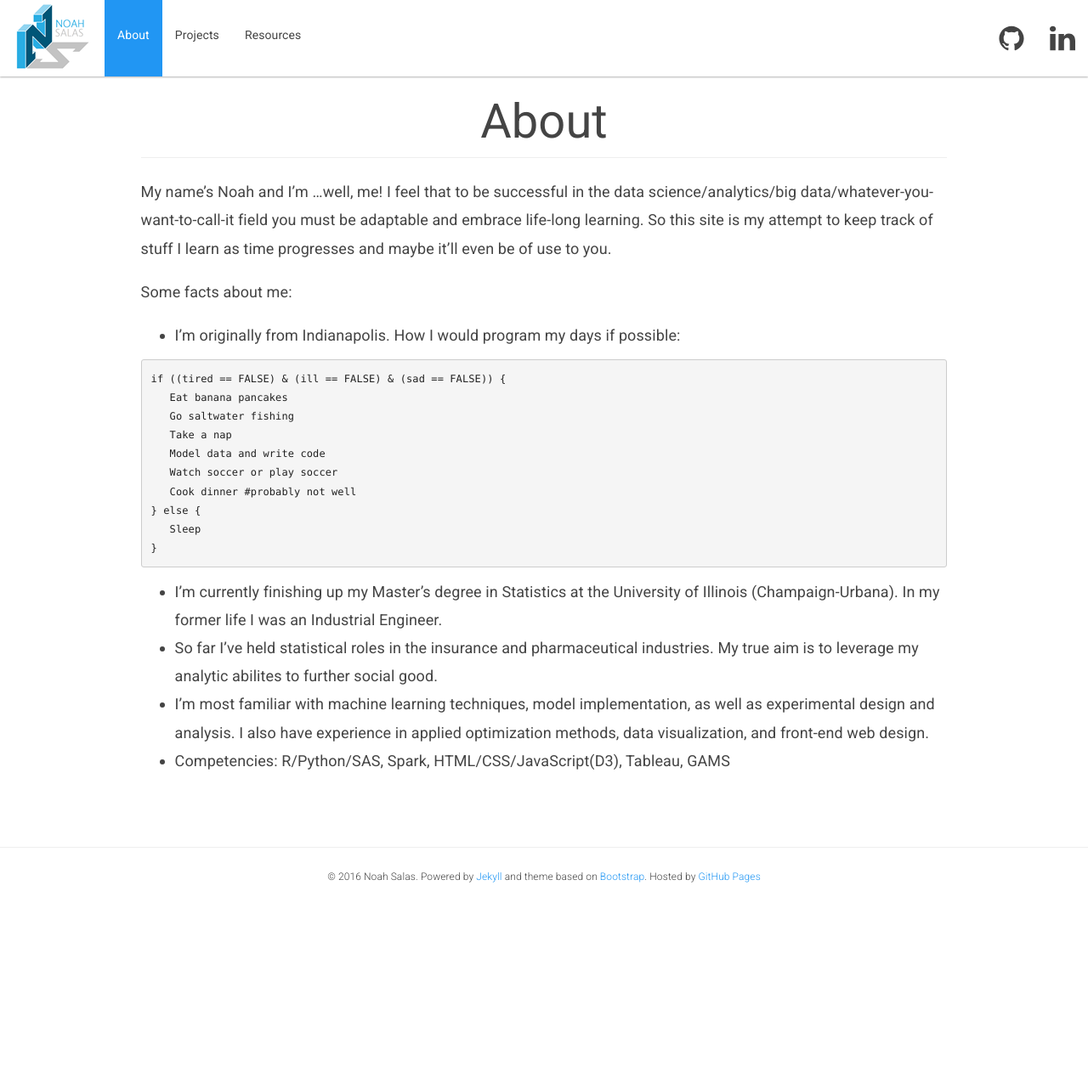
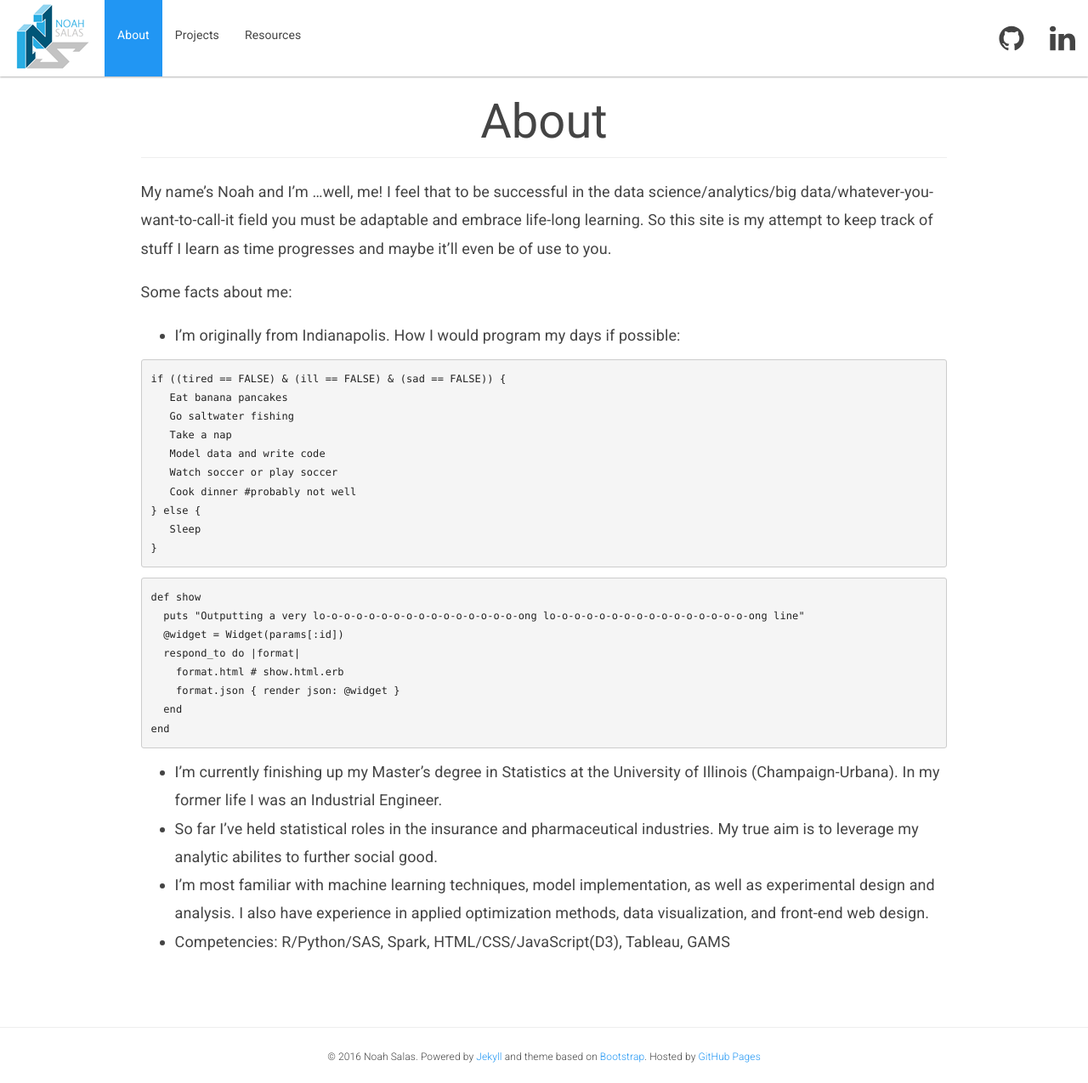
Before and after one commit to nsalas24/nsalas24.github.io, a Jekyll site: the page built from about.md, in a window 1280 px wide. Shown: the whole page at 85% size. Built offline with Jekyll 4.4.1, drawn with Linux system fonts in a browser that asks for light colours; nearby versions of some CDN libraries; before the commit the page ends 1063 px from its top, so only the background shows below that.

Commit message:
update about me

````diff
--- a/about.md
+++ b/about.md
@@ -24,6 +24,17 @@ if ((tired == FALSE) & (ill == FALSE) & (sad == FALSE)) {
    Sleep
 }
 ```
+
+```ruby
+def show
+  puts "Outputting a very lo-o-o-o-o-o-o-o-o-o-o-o-o-o-o-o-ong lo-o-o-o-o-o-o-o-o-o-o-o-o-o-o-o-ong line"
+  @widget = Widget(params[:id])
+  respond_to do |format|
+    format.html # show.html.erb
+    format.json { render json: @widget }
+  end
+end
+```
 * I'm currently finishing up my Master's degree in Statistics at the University of Illinois (Champaign-Urbana). In my former life I was an Industrial Engineer.
 * So far I've held statistical roles in the insurance and pharmaceutical industries. My true aim is to leverage my analytic abilites to further social good.
 * I'm most familiar with machine learning techniques, model implementation, as well as experimental design and analysis. I also have experience in applied optimization methods, data visualization, and front-end web design.
````
